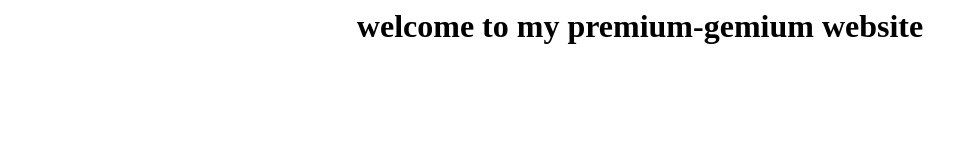
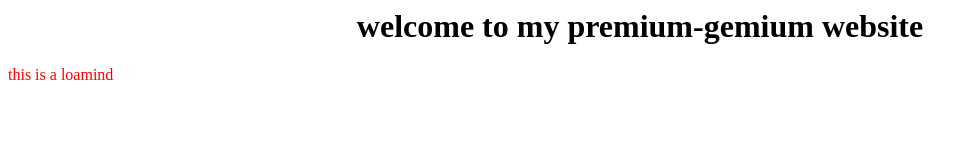
Before and after one commit to polymerbakelite-87/polymer.bond, a plain HTML site: page index.html in a window 1280 px wide. Shown: the whole page, without its empty margins (0-978 px from the left). Drawn offline with Linux system fonts and the light colour scheme.

Commit message:
Update index.html

```diff
--- a/index.html
+++ b/index.html
@@ -1,2 +1,3 @@
 <title>hello internet people</title>
 <h1 style="text-align: center;">welcome to my premium-gemium website</h1>
+<p style="color:red;">this is a loamind </p>
```
